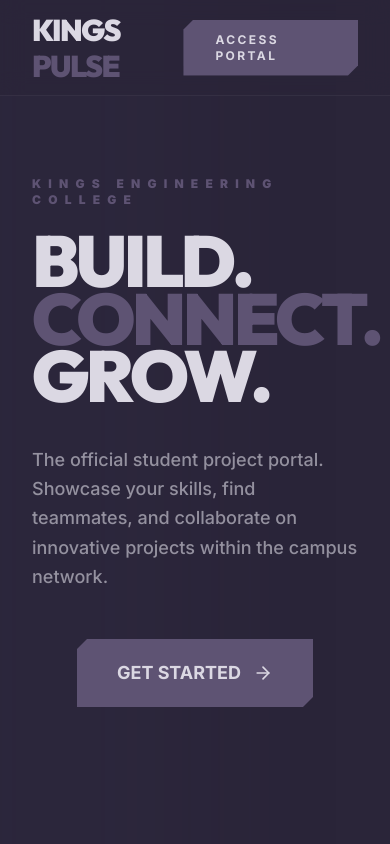
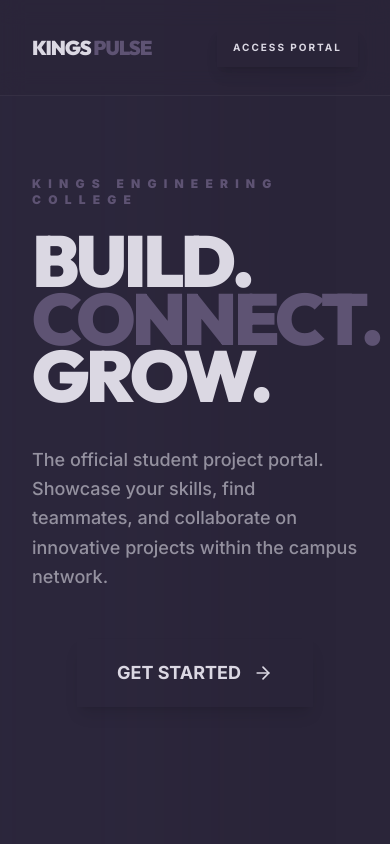
Before and after one commit to jershonpaulisaac/Kings-Pulse, a React (Vite) app: page / in a window 390 px wide. Shown: the top 844 px of the page. Built offline with nearby package versions, Linux system fonts and the light colour scheme.

Commit message:
fix(landing): Fix mobile UI wrapping and refine portal access logic

```diff
--- a/src/App.jsx
+++ b/src/App.jsx
@@ -43,7 +43,7 @@ const App = () => {
         <Router>
             <Routes>
                 {/* Public Routes (Dark Theme) */}
-                <Route path="/" element={<PublicRoute><LandingPage /></PublicRoute>} />
+                <Route path="/" element={<LandingPage />} />
                 <Route path="/login" element={<PublicRoute><Login /></PublicRoute>} />
                 <Route path="/register" element={<PublicRoute><Register /></PublicRoute>} />
 
--- a/src/pages/LandingPage.jsx
+++ b/src/pages/LandingPage.jsx
@@ -15,9 +15,9 @@ const LandingPage = () => {
             {/* Navigation */}
             <nav className="relative z-50 h-24 px-8 md:px-16 flex items-center justify-between backdrop-blur-md bg-raisin/50 sticky top-0 border-b border-white/5">
                 <div className="flex items-center space-x-2">
-                    <h1 className="text-3xl font-black font-outfit tracking-tighter">KINGS <span className="text-lavender">PULSE</span></h1>
+                    <h1 className="text-xl md:text-3xl font-black font-outfit tracking-tighter whitespace-nowrap">KINGS <span className="text-lavender">PULSE</span></h1>
                 </div>
-                <Link to="/login" className="sculpted-button !px-8 !text-xs tracking-[0.2em]">ACCESS PORTAL</Link>
+                <Link to="/dashboard" className="sculpted-button !px-4 md:!px-8 !py-3 !text-[10px] md:!text-xs tracking-[0.2em] whitespace-nowrap">ACCESS PORTAL</Link>
             </nav>
 
             <main className="relative z-10 px-8 md:px-16 pt-20">
```
